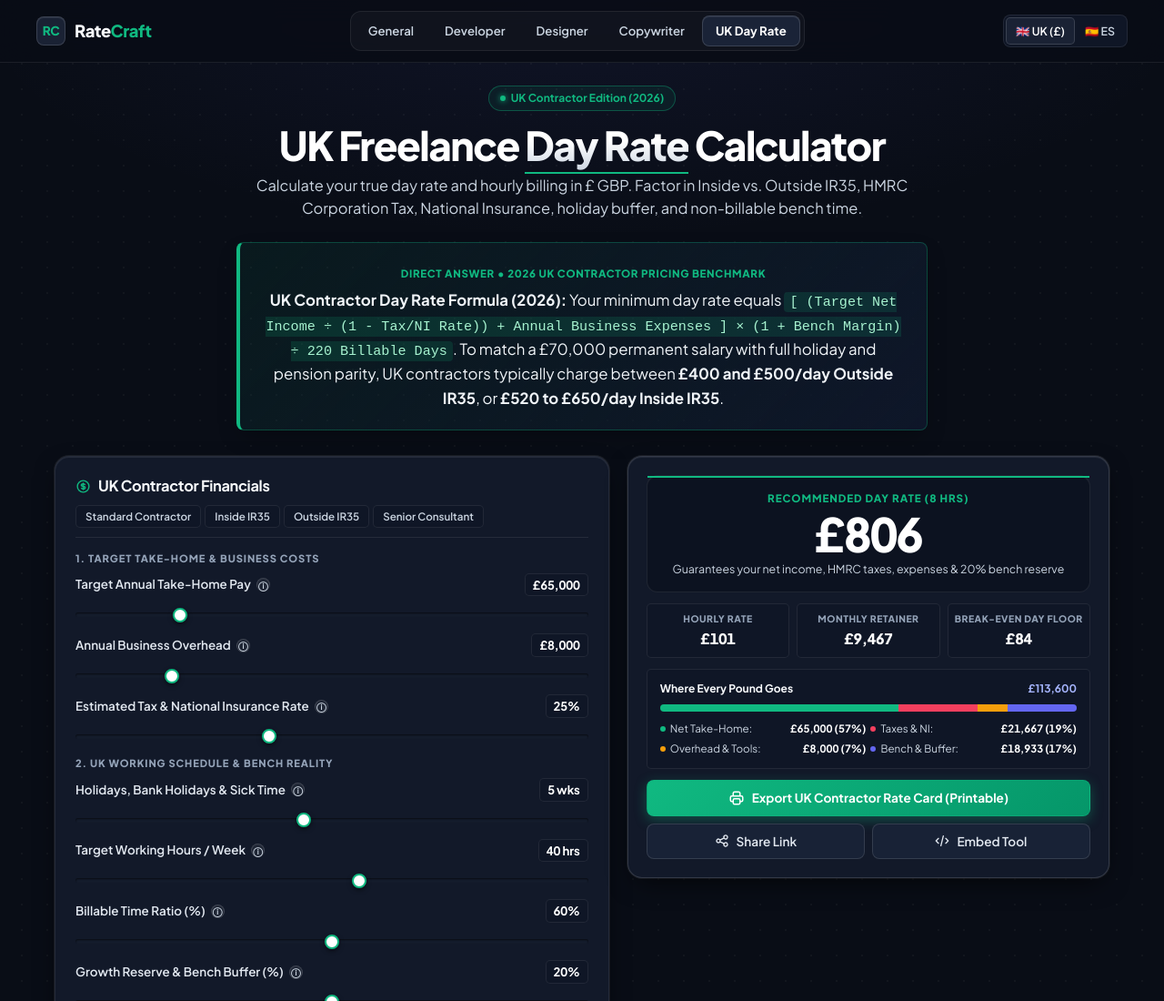
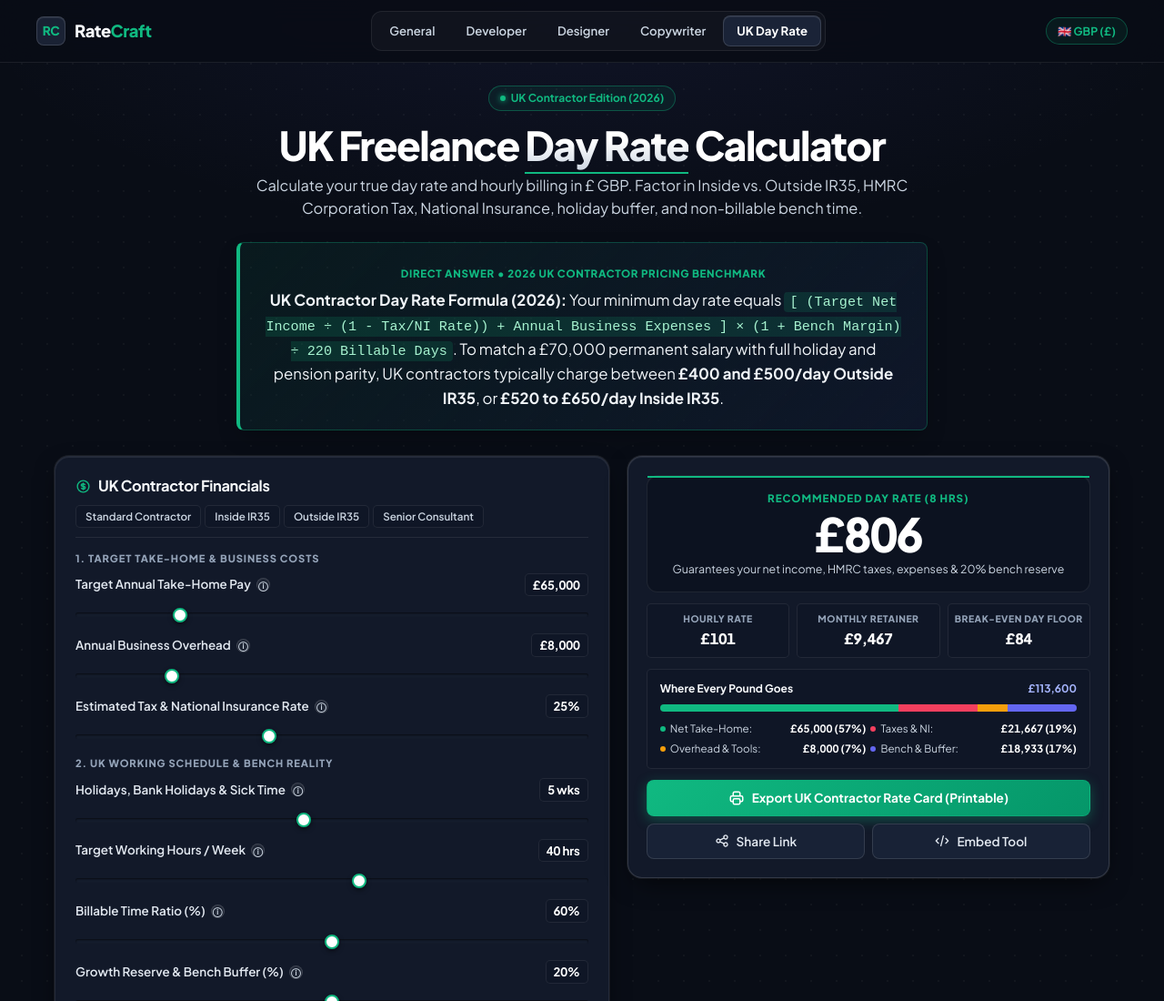
Before and after one commit to NAFAYYY/RateCraft, a plain HTML site: page uk-freelance-day-rate-calculator/index.html in a window 1280 px wide. Shown: the top 1100 px of the page at 91% size. Drawn offline with nearby package versions, Linux system fonts and the light colour scheme; a web font is replaced by a local one.

Commit message:
fix(uk-header): remove irrelevant Spanish toggle from UK calculator header

```diff
--- a/uk-freelance-day-rate-calculator/index.html
+++ b/uk-freelance-day-rate-calculator/index.html
@@ -180,11 +180,7 @@
       </nav>
 
       <div class="header-actions">
-        <!-- Language Switcher -->
-        <nav class="lang-switch" aria-label="Language Selector">
-          <a href="./" class="lang-btn active">🇬🇧 UK (£)</a>
-          <a href="../es/" class="lang-btn">🇪🇸 ES</a>
-        </nav>
+        <span class="badge-tag" style="margin: 0; padding: 5px 12px; font-size: 0.775rem;">🇬🇧 GBP (£)</span>
       </div>
     </div>
   </header>
```
